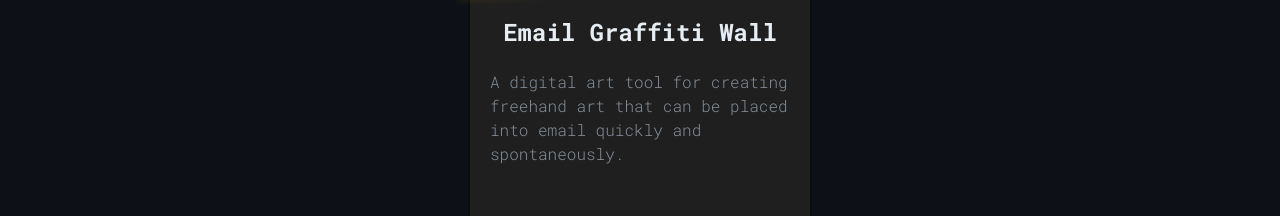
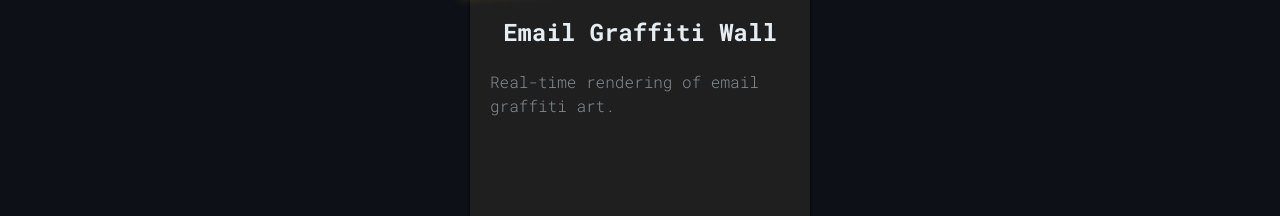
Before and after one commit to bdjang/bdjang.github.io, a React (Vite) app: page / in a window 1280 px wide. Shown: the part 1050-1266 px from the top of the page. Built offline with nearby package versions, Linux system fonts and the light colour scheme; no server answers.

Commit message:
Update project description text

```diff
--- a/src/App.tsx
+++ b/src/App.tsx
@@ -65,7 +65,7 @@ export default function App() {
                         projectTitle="Email Graffiti Wall"
                         projectDescription={
                         <>
-                            A digital art tool for creating freehand art that can be placed into email quickly and spontaneously.
+                            Real-time rendering of email graffiti art.
                         </>
                     } />
                 }
```
